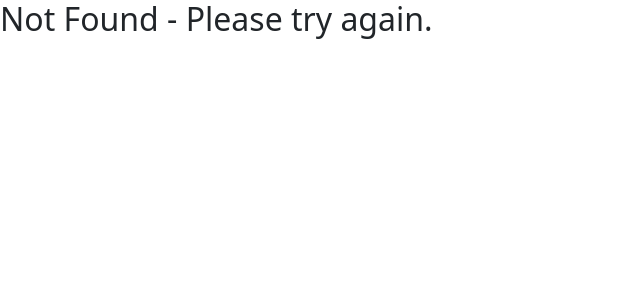
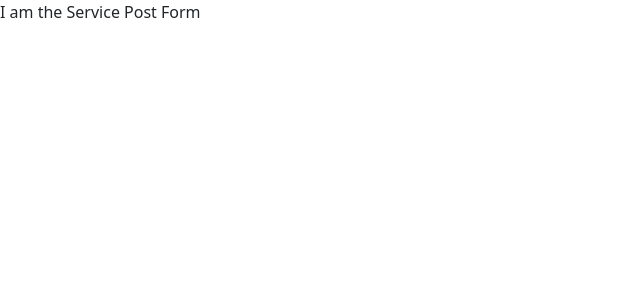
Before and after one commit to emilia-m26/project-indivisible, a React (Create React App) app in the folder indivisible-frontend/: page /service-form in a window 1280 px wide. Before the commit this address had no page. Shown: the top 300 px of the page, without its empty margins (0-640 px from the left). Built offline with nearby package versions, Linux system fonts and the light colour scheme.

Commit message:
services form component and route

```diff
--- a/indivisible-frontend/src/components/Router.js
+++ b/indivisible-frontend/src/components/Router.js
@@ -7,8 +7,10 @@ import Jobs from './Jobs';
 import JobsForm from './JobsForm';
 import Companies from './Companies';
 import Services from './Services';
+import ServicesForm from './ServicesForm';
 import ContactUs from './ContactUs';
 import NotFound from './NotFound';
+
 
 const Router = () => (
     <>
@@ -24,6 +26,7 @@ const Router = () => (
         <Route exact path="/job-form" component={JobsForm}/>
         <Route exact path="/companies" component={Companies}/>
         <Route exact path="/services" component={Services}/>
+        <Route exact path="/service-form" component={ServicesForm}/>
         <Route exact path="/contact-us" component={ContactUs}/>
 
         <Route component={NotFound} />
--- /dev/null
+++ b/indivisible-frontend/src/components/ServicesForm.js
@@ -0,0 +1,9 @@
+import React from 'react'
+
+export default function ServicesForm() {
+    return (
+        <div>
+            I am the Service Post Form
+        </div>
+    )
+}
```
